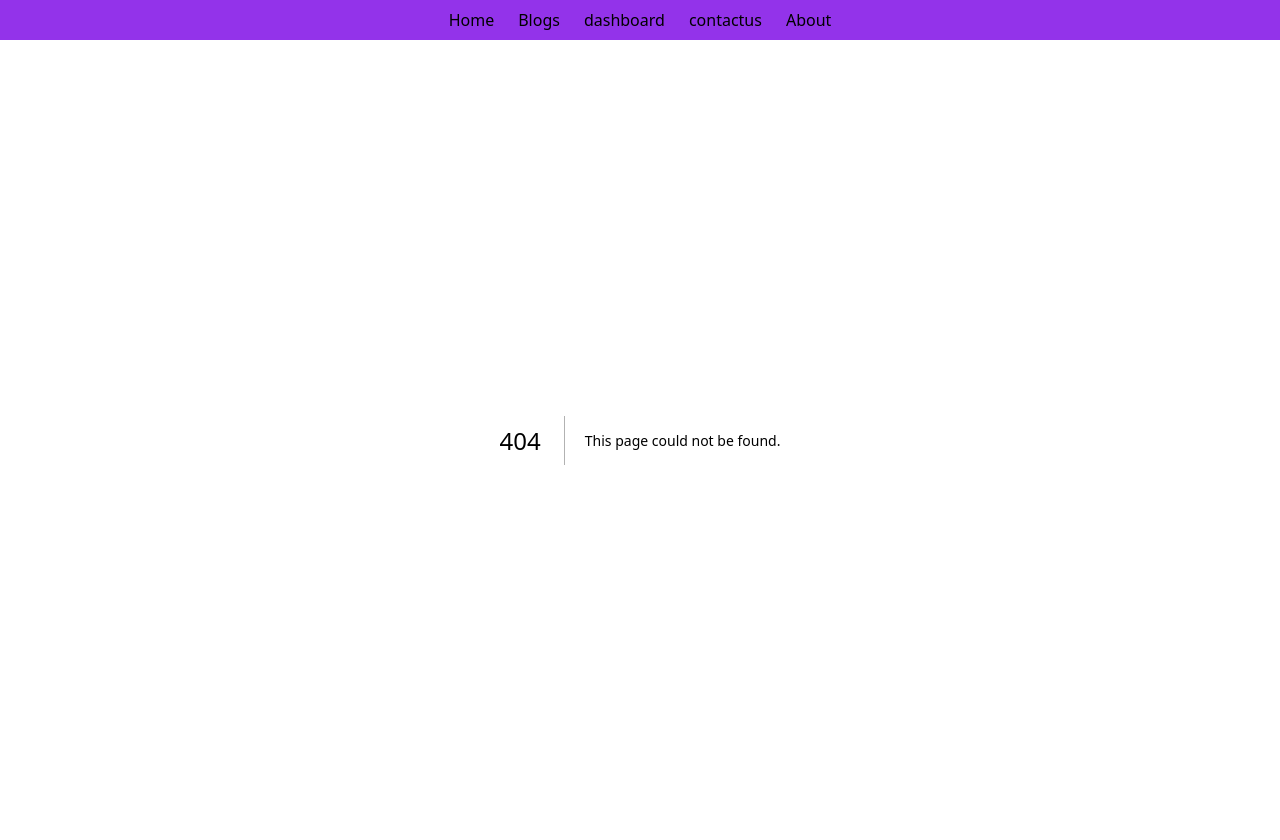
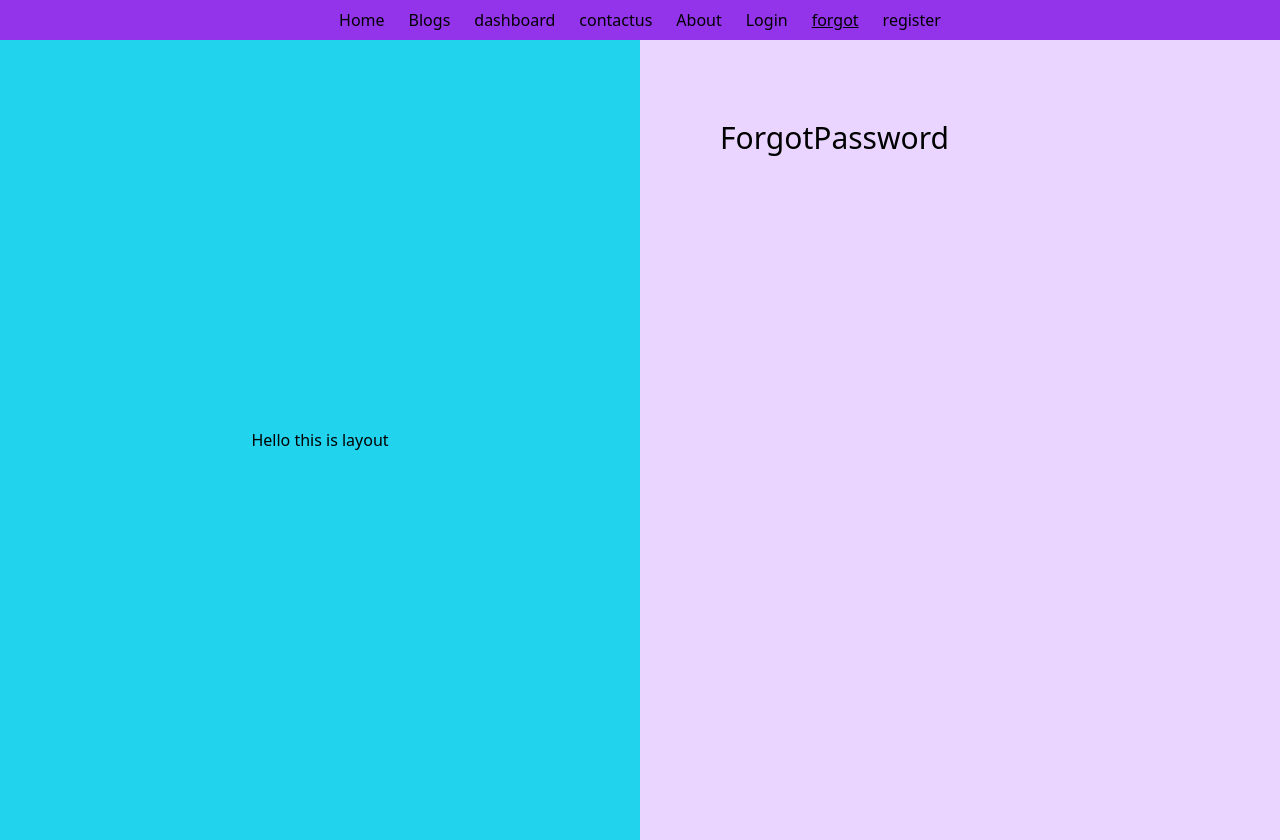
Before and after one commit to JawadAhmed07/First-next-project, a Next.js app: page /forgot-password in a window 1280 px wide. Before the commit this address had no page. Built offline with nearby package versions, Linux system fonts and the light colour scheme.

Commit message:
separate layout and routing

```diff
--- /dev/null
+++ b/src/app/(auth)/forgot-password/page.js
@@ -0,0 +1,10 @@
+
+
+
+export default function ForgotPassword() {
+    return (
+      <div className="flex justify-center align-center text-3xl mx-auto p-20">
+        <h1 >ForgotPassword </h1>
+      </div>
+    );
+  }
--- /dev/null
+++ b/src/app/(auth)/layout.js
@@ -0,0 +1,16 @@
+
+
+import React from 'react'
+
+export default function layout({children}) {
+  return (
+    <>
+    <main className="flex bg-purple-200 min-h-screen">
+    <div className="w-1/2 flex justify-center items-center bg-cyan-400">
+      <h1>Hello this is layout</h1>
+    </div>
+      <div>{children}</div>
+    </main>
+      </>
+  )
+}
--- /dev/null
+++ b/src/app/(auth)/login/page.js
@@ -0,0 +1,10 @@
+
+
+
+export default function Login() {
+    return (
+      <div className="text-center text-3xl mx-auto p-20">
+        <h1 >Login page</h1>
+      </div>
+    );
+  }
--- /dev/null
+++ b/src/app/(auth)/register/page.js
@@ -0,0 +1,10 @@
+
+
+
+export default function Register() {
+    return (
+      <div className="text-center text-3xl mx-auto p-20">
+        <h1 >Register</h1>
+      </div>
+    );
+  }
--- a/src/app/component/header.js
+++ b/src/app/component/header.js
@@ -30,6 +30,24 @@ export function Header() {
       >
         About
       </Link>
+      <Link
+        className={`link px-3 ${pathname === '/login' ? 'active underline' : ''}`}
+        href="/login"
+      >
+        Login
+      </Link>
+      <Link
+        className={`link px-3 ${pathname === '/forgot-password' ? 'active underline' : ''}`}
+        href="/forgot-password"
+      >
+        forgot
+      </Link>
+      <Link
+        className={`link px-3 ${pathname === '/register' ? 'active underline' : ''}`}
+        href="/register"
+      >
+        register
+      </Link>
     </nav>
   )
 }
```
